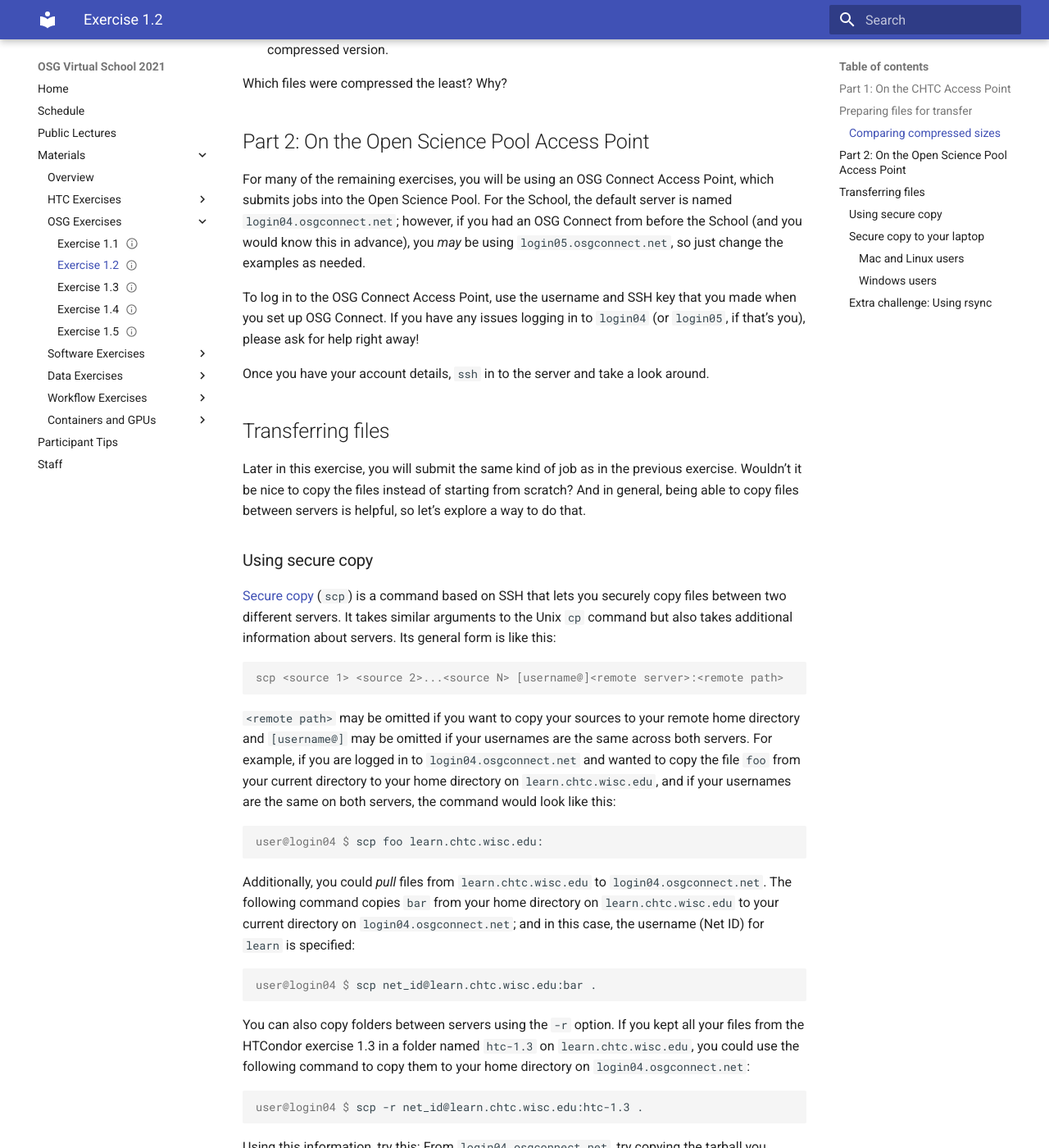
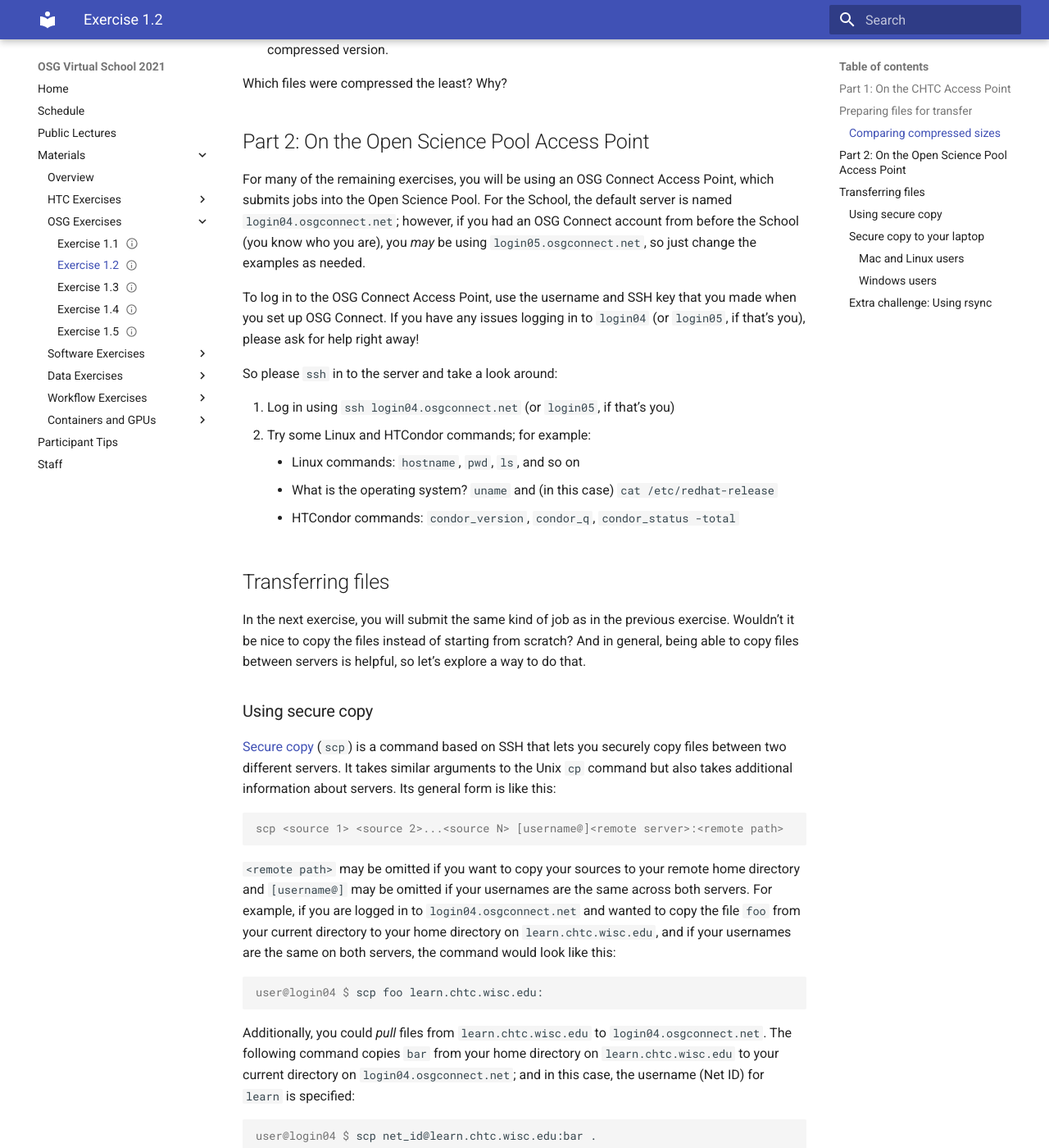
Before and after one commit to osg-htc/virtual-school-2021, an MkDocs documentation site: the page built from docs/materials/osg/part1-ex2-login-scp.md, in a window 1280 px wide and 1400 px high, scrolled down 1579 px. Shown: the whole window at 82% size. Built offline with MkDocs 1.6.1 and Material for MkDocs 9.7.7, drawn with Linux system fonts in a browser that asks for light colours; some of the changed text lies outside the part shown.

Commit message:
More tweaks to exercise OSG 1.2

````diff
--- a/docs/materials/osg/part1-ex2-login-scp.md
+++ b/docs/materials/osg/part1-ex2-login-scp.md
@@ -72,7 +72,7 @@
 For many of the remaining exercises, you will be using an OSG Connect Access Point,
 which submits jobs into the Open Science Pool.
 For the School, the default server is named `login04.osgconnect.net`;
-however, if you had an OSG Connect from before the School (and you would know this in advance),
+however, if you had an OSG Connect account from before the School (you know who you are),
 you *may* be using `login05.osgconnect.net`, so just change the examples as needed.
 
 To log in to the OSG Connect Access Point,
@@ -80,11 +80,17 @@
 If you have any issues logging in to `login04` (or `login05`, if that’s you),
 please ask for help right away!
 
-Once you have your account details, `ssh` in to the server and take a look around.
+So please `ssh` in to the server and take a look around:
+
+1.  Log in using `ssh login04.osgconnect.net` (or `login05`, if that’s you)
+1.  Try some Linux and HTCondor commands; for example:
+    *   Linux commands: `hostname`, `pwd`, `ls`, and so on
+    *   What is the operating system? `uname` and (in this case) `cat /etc/redhat-release`
+    *   HTCondor commands: `condor_version`, `condor_q`, `condor_status -total`
 
 ## Transferring files
 
-Later in this exercise, you will submit the same kind of job as in the previous exercise.
+In the next exercise, you will submit the same kind of job as in the previous exercise.
 Wouldn’t it be nice to copy the files instead of starting from scratch?
 And in general, being able to copy files between servers is helpful, so let’s explore a way to do that.
 
@@ -120,7 +126,7 @@
 user@login04 $ scp net_id@learn.chtc.wisc.edu:bar .
 ```
 
-You can also copy folders between servers using the `-r` option.
+Also, you can copy folders between servers using the `-r` option.
 If you kept all your files from the HTCondor exercise 1.3 in a folder named `htc-1.3` on `learn.chtc.wisc.edu`,
 you could use the following command to copy them to your home directory on `login04.osgconnect.net`:
 
````
